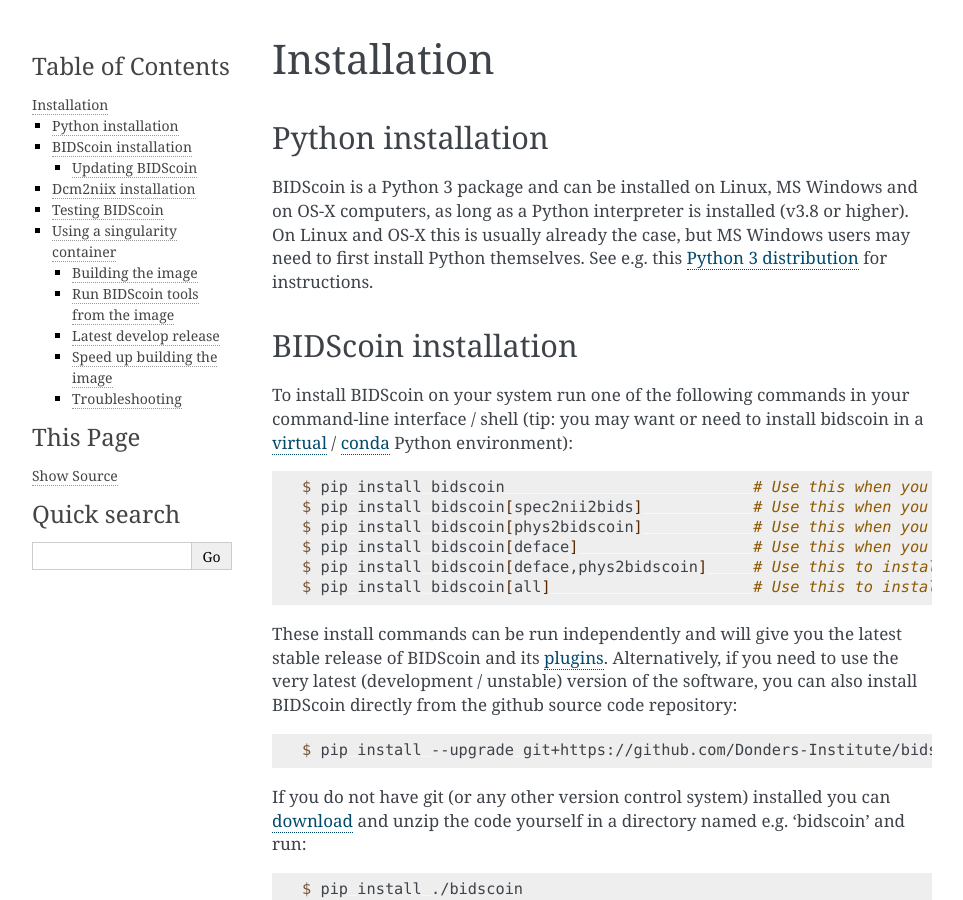
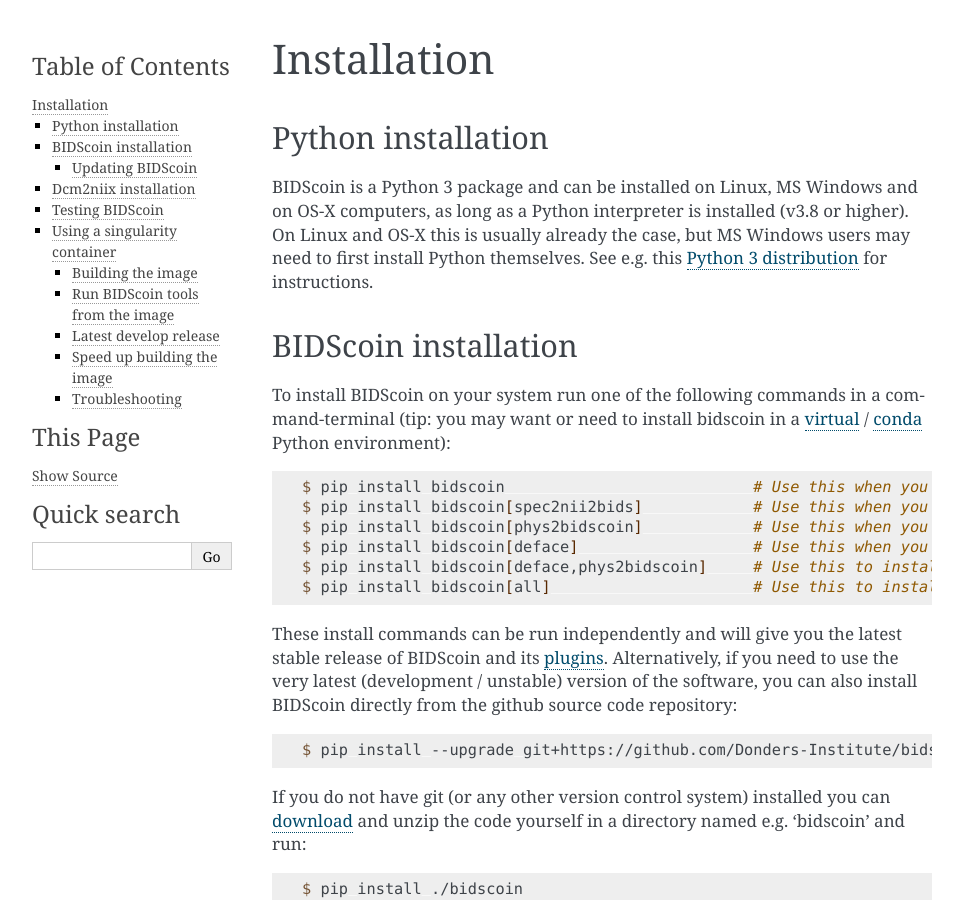
Before and after one commit to Donders-Institute/bidscoin, a Sphinx documentation site: the page built from docs/installation.rst, in a window 1280 px wide and 900 px high. Shown: the whole window, without its empty margins (148-1111 px from the left). Built offline with Sphinx 7.4.7, drawn with Linux system fonts in a browser that asks for light colours.

Commit message:
Revert "Improved documentation"
This reverts commit 2e32aa19

```diff
--- a/docs/advanced.rst
+++ b/docs/advanced.rst
@@ -88,7 +88,7 @@
 
 all interactions of BIDScoin routines with source data are done via a plugin layer that abstracts away differences between source data formats. The bidsmapper and bidscoiner tools loop over the subjects/sessions in your source directory and then use the plugins listed in the bidsmap to do the actual work. This paragraph describes the requirements and structure of plugins in order to allow advanced users and developers to write their own plugin and extent or customize BIDScoin to their needs. As can be seen in the API code snippet below (but aso see the default 'dcm2niix2bids' and 'phys2bidscoin' plugins for reference implementation), a BIDScoin plugin is a Python module with the following programming interface (functions):
 
-.. note:: Run the ``bidscoin`` utility to list, install or uninstall BIDScoin plugins
+.. note:: Run the ``bidscoin`` command-line utility to list, install or uninstall BIDScoin plugins
 
 .. code-block:: python3
 
--- a/docs/installation.rst
+++ b/docs/installation.rst
@@ -9,7 +9,7 @@
 BIDScoin installation
 ---------------------
 
-To install BIDScoin on your system run one of the following commands in your command-line interface / shell (tip: you may want or need to install bidscoin in a `virtual`_ / `conda`_ Python environment):
+To install BIDScoin on your system run one of the following commands in a command-terminal (tip: you may want or need to install bidscoin in a `virtual`_ / `conda`_ Python environment):
 
 .. code-block:: console
 
--- a/docs/tutorial.rst
+++ b/docs/tutorial.rst
@@ -9,7 +9,7 @@
 BIDScoin tutorial
 -----------------
 
-1. **Getting started.** Depending .
+1. **Data preparation.** Activate the bidscoin environment and create a tutorial playground folder in your home directory by executing these bash commands (users from outside the DCCN may have to adapt the first two commands to their environment):
 
 .. code-block:: console
 
--- a/docs/workflow.rst
+++ b/docs/workflow.rst
@@ -7,7 +7,7 @@
 
    Creation and application of a study bidsmap
 
-By default, step 1a automatically launches step 1b, so in it's simplest form, all you need to do to convert your raw source data into BIDS is to run two simple shell commands, e.g.:
+By default, step 1a automatically launches step 1b, so in it's simplest form, all you need to do to convert your raw source data into BIDS is to run two simple commands, e.g.:
 
 .. code-block:: console
 
```
